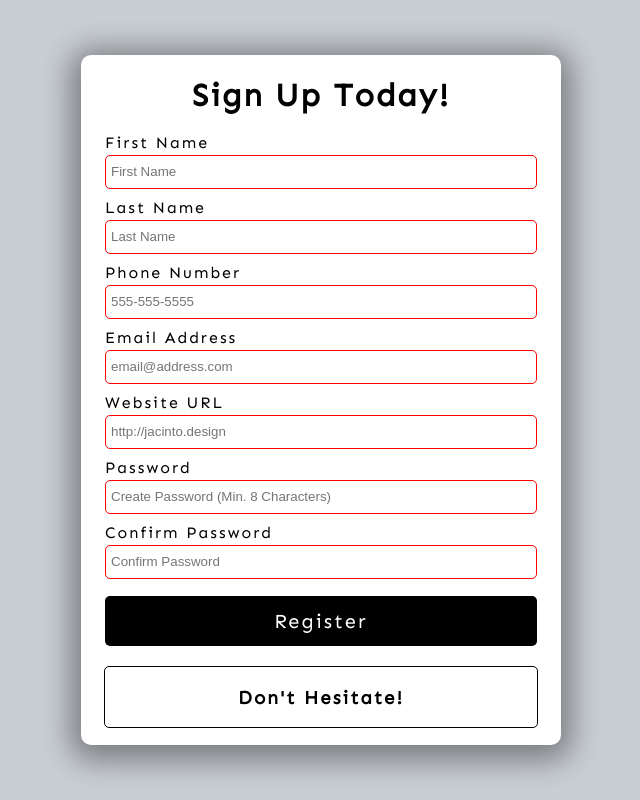
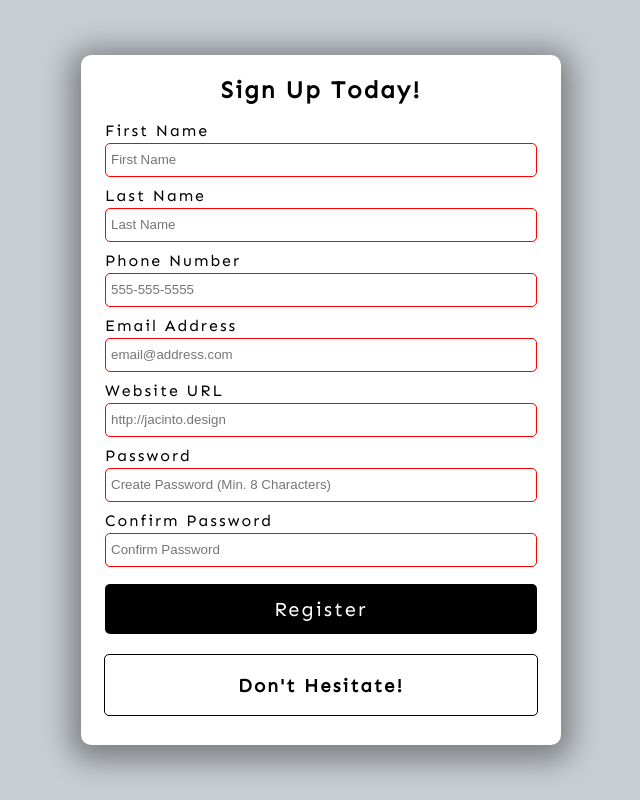
Before and after one commit to woolosh/form-validation-js, a plain HTML site: page index.html in a window 1280 px wide. Shown: the whole page, without its empty margins (319-959 px from the left). Drawn offline with Linux system fonts and the light colour scheme.

Commit message:
h1 to h2 in body

```diff
--- a/index.html
+++ b/index.html
@@ -10,7 +10,7 @@
 </head>
 <body>
     <div class="container">
-        <h1>Sign Up Today!</h1>
+        <h2>Sign Up Today!</h2>
         <!-- Form -->
         <form id="form">
             <!-- Full Name -->
```
